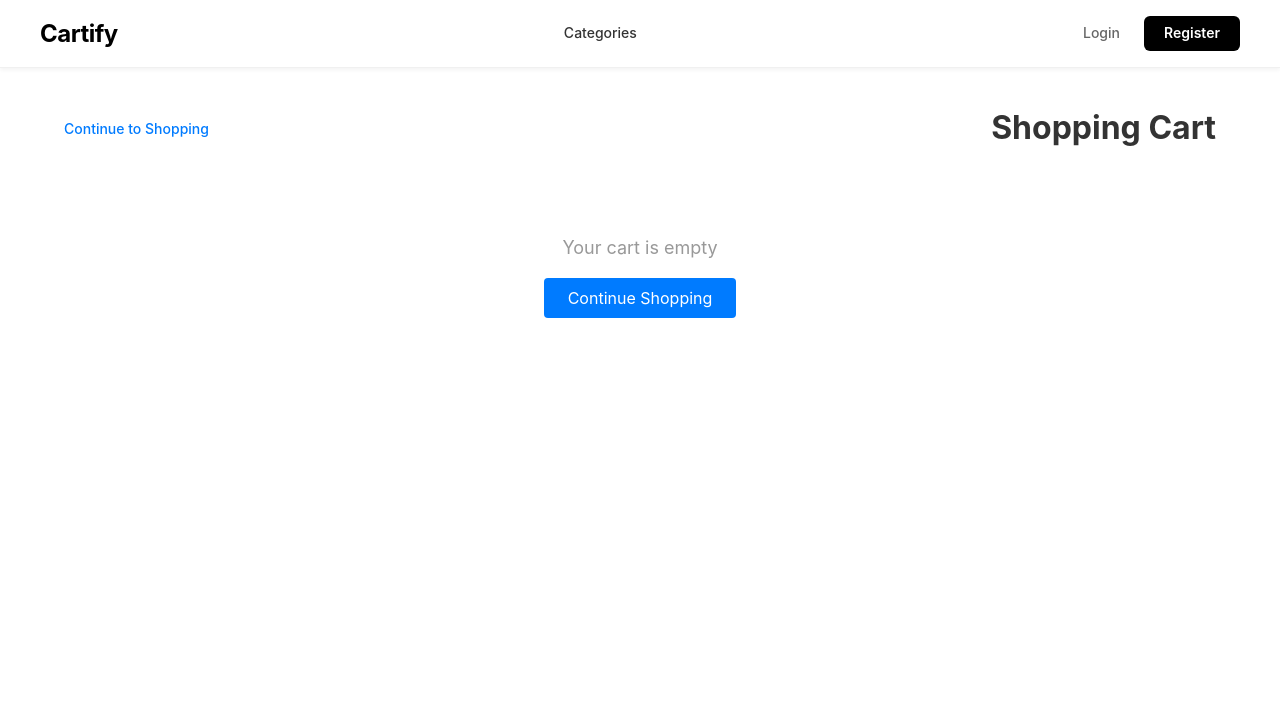
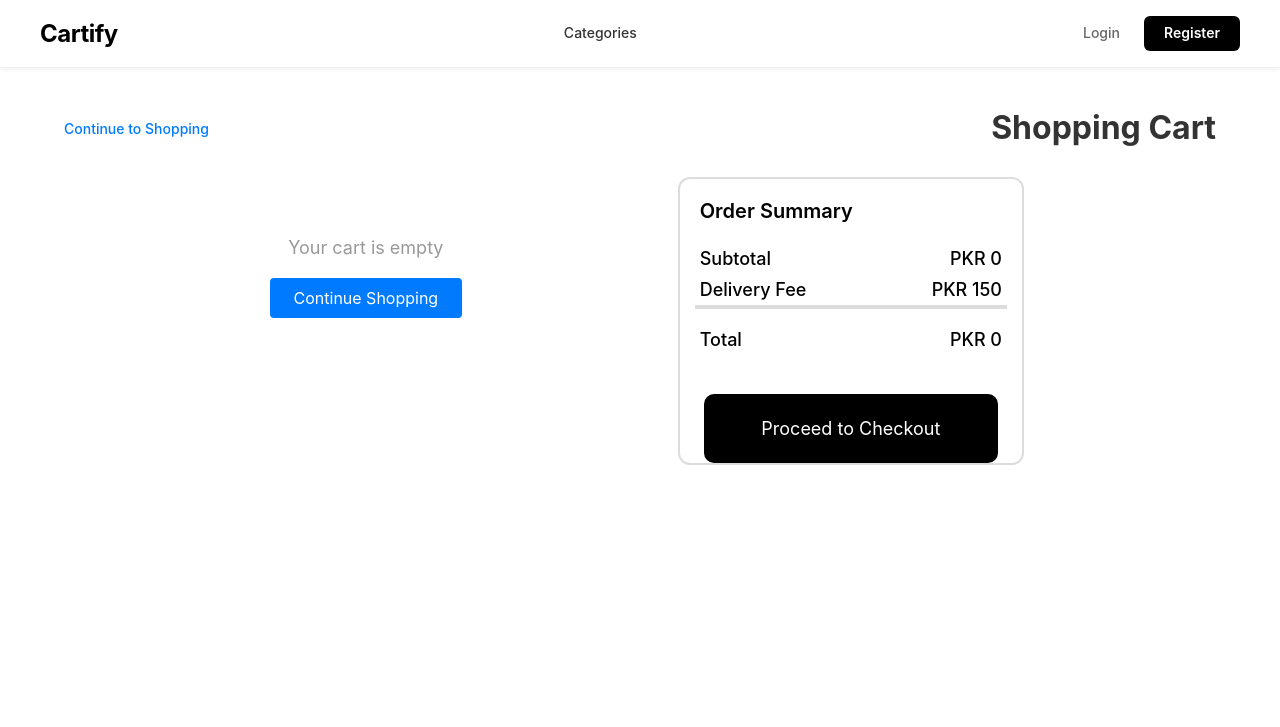
Before and after one commit to Hamzah-Amir/Cartify, a Django app: page /cart/ in a window 1280 px wide. Shown: the top 727 px of the page. Run offline with Django 5.2, Linux system fonts and the light colour scheme; data that the repository does not hold is empty; parts of the project's set-up code (start-up, migrations or seed data) failed here and were passed over.

Commit message:
designed views and template for cart

```diff
--- a/products/views.py
+++ b/products/views.py
@@ -32,7 +32,6 @@ def home(request):
 
         context = {
             "products": page_obj,
-            "wishlist_count": wishlist_count,
             "page_obj": page_obj,
             "total_products": paginator.count,
             "category": category,
--- a/static/cart/cart.css
+++ b/static/cart/cart.css
@@ -33,11 +33,20 @@
     display: flex;
     flex-direction: column;
     gap: 20px;
+    width: 70vw;
+}
+
+.cart-hero {
+    display: flex;
+    flex-direction: row;
+    gap: 10px;
+    width: 75vw;
 }
 
 .product-card {
     display: grid;
     grid-template-columns: 120px 1fr 50px;
+    max-width: 45vw;
     gap: 20px;
     align-items: center;
     padding: 20px;
@@ -204,3 +213,53 @@
 .continue-shopping:hover {
     background: #0056b3;
 }
+
+.cart-hero .checkout-box {
+    width: 40vw;
+    height: 36vh;
+    border: 2px solid gainsboro;
+    display: flex;
+    flex-direction: column;
+    border-radius: 12px;
+    /* padding: 24px; */
+}
+
+.checkout-box .checkout-head {
+    font-size: 20px;
+    padding: 20px;
+    font-weight: 600;
+}
+
+.checkout-box .sub-total {
+    display: flex;
+    padding: 5px 20px;
+    justify-content: space-between;
+    font-size: 18px;
+    font-weight: 500;
+}
+.checkout-box .total {
+    display: flex;
+    padding: 20px;
+    justify-content: space-between;
+    font-size: 18px;
+    font-weight: 500;
+}
+
+.seperation {
+    border: 2px solid gainsboro;
+    margin: 0 15px;
+}
+
+.checkout-box .checkout-btn button {
+    padding: 24px;
+    background-color: black;
+    border-radius: 10px;
+    border: none;
+    color: white;
+    font-size: 18px;
+    width: 100%;
+}
+
+.checkout-box .checkout-btn {
+    padding: 24px;
+}
--- a/templates/cart/cart.html
+++ b/templates/cart/cart.html
@@ -22,8 +22,9 @@
         </div>
     </section>
 
-    <section class='products'>
-        {% for item in cart %}
+    <section class='cart-hero'>
+        <section class='products'>
+            {% for item in cart %}
         <div class="product-card">
             <div class="card-image">
                 <img src="{{ item.product.image.url }}" alt="{{ item.product.name }}">
@@ -57,6 +58,29 @@
         </div>
         {% endfor %}
     </section>
+
+    <div class="checkout-box">
+        <div class="checkout-head">
+            Order Summary
+        </div>
+        <div class="sub-total">
+            <div>Subtotal</div>
+            <div>PKR {{total_price}}</div>
+        </div>
+        <div class="sub-total">
+            <div>Delivery Fee</div>
+            <div>PKR 150</div>
+        </div>
+        <div class="seperation"></div>
+        <div class="total">
+            <div>Total</div>
+            <div>PKR {{total_price }}</div>
+        </div>
+        <div class="checkout-btn">
+            <button class='checkout-btn'>Proceed to Checkout</button>
+        </div>
+    </div>
+    </section>
 </section>
 
 {% endblock body %}
```
